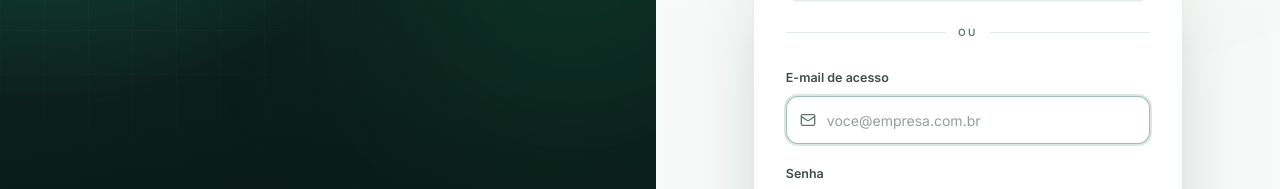
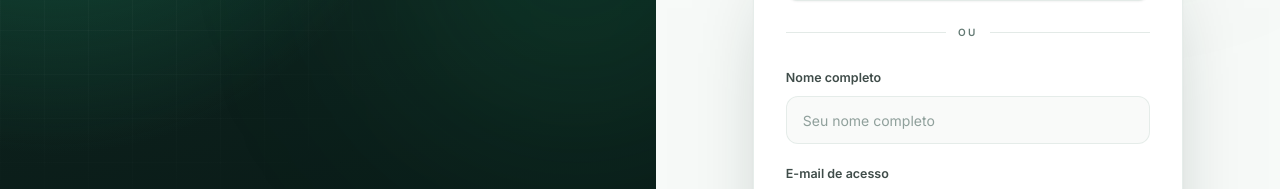
Before and after one commit to yGusttavooZ/OS-PRO, a React (Vite) app: page /register in a window 1280 px wide. Shown: the part 322-511 px from the top of the page. Built offline with nearby package versions, Linux system fonts and the light colour scheme; no server answers.

Commit message:
Collect full name during signup

```diff
--- a/src/pages/Register.jsx
+++ b/src/pages/Register.jsx
@@ -13,6 +13,7 @@ const INPUT_CLASS = "h-12 rounded-xl border-border/70 bg-muted/40 pl-10 pr-11 te
 const PRIMARY_BUTTON = "cta-gradient h-12 w-full rounded-xl text-[13.5px] font-semibold text-white shadow-lg shadow-primary/25 transition-all hover:brightness-110 active:scale-[0.99]";
 
 export default function Register() {
+  const [fullName, setFullName] = useState("");
   const [email, setEmail] = useState("");
   const [password, setPassword] = useState("");
   const [confirmPassword, setConfirmPassword] = useState("");
@@ -29,7 +30,7 @@ export default function Register() {
     if (password.length < 6) return setError("A senha precisa ter pelo menos 6 caracteres.");
     setLoading(true);
     try {
-      await registerWithEmail(email, password);
+      await registerWithEmail(fullName, email, password);
       setEmailSent(true);
     } catch (err) {
       setError(err.code === "auth/email-already-in-use" ? "Este e-mail já possui uma conta." : err.message || "Não foi possível criar a conta.");
@@ -59,6 +60,7 @@ export default function Register() {
     <div className="relative mb-6"><div className="absolute inset-0 flex items-center"><div className="w-full border-t border-border/80" /></div><div className="relative flex justify-center"><span className="bg-card px-3 text-[10px] font-semibold uppercase tracking-[0.22em] text-muted-foreground">ou</span></div></div>
     {error && <div className="mb-4 rounded-xl border border-destructive/20 bg-destructive/[0.07] px-3.5 py-2.5 text-[12.5px] font-medium text-destructive">{error}</div>}
     <form onSubmit={handleSubmit} className="space-y-4">
+      <div className="space-y-2"><Label htmlFor="fullName" className="text-[12.5px] font-semibold text-foreground/80">Nome completo</Label><div className="relative"><Input id="fullName" type="text" autoComplete="name" placeholder="Seu nome completo" value={fullName} onChange={(e) => setFullName(e.target.value)} className={INPUT_CLASS.replace("pl-10", "pl-4")} required /></div></div>
       <div className="space-y-2"><Label htmlFor="email" className="text-[12.5px] font-semibold text-foreground/80">E-mail de acesso</Label><div className="relative"><Mail className="absolute left-3.5 top-1/2 h-4 w-4 -translate-y-1/2 text-muted-foreground" aria-hidden="true" /><Input id="email" type="email" autoComplete="email" autoFocus placeholder="voce@empresa.com.br" value={email} onChange={(e) => setEmail(e.target.value)} className={INPUT_CLASS} required /></div></div>
       <div className="space-y-2"><Label htmlFor="password" className="text-[12.5px] font-semibold text-foreground/80">Senha</Label><div className="relative"><Lock className="absolute left-3.5 top-1/2 h-4 w-4 -translate-y-1/2 text-muted-foreground" aria-hidden="true" /><Input id="password" type={showPassword ? "text" : "password"} autoComplete="new-password" placeholder="••••••••" value={password} onChange={(e) => setPassword(e.target.value)} className={INPUT_CLASS} required /><button type="button" onClick={() => setShowPassword((v) => !v)} className="absolute right-1.5 top-1/2 grid h-9 w-9 -translate-y-1/2 place-items-center rounded-lg text-muted-foreground hover:bg-muted" aria-label={showPassword ? "Ocultar senha" : "Mostrar senha"}>{showPassword ? <EyeOff className="h-4 w-4" /> : <Eye className="h-4 w-4" />}</button></div></div>
       <div className="space-y-2"><Label htmlFor="confirm" className="text-[12.5px] font-semibold text-foreground/80">Confirmar senha</Label><div className="relative"><Lock className="absolute left-3.5 top-1/2 h-4 w-4 -translate-y-1/2 text-muted-foreground" aria-hidden="true" /><Input id="confirm" type={showPassword ? "text" : "password"} autoComplete="new-password" placeholder="••••••••" value={confirmPassword} onChange={(e) => setConfirmPassword(e.target.value)} className={INPUT_CLASS} required /></div></div>
```
